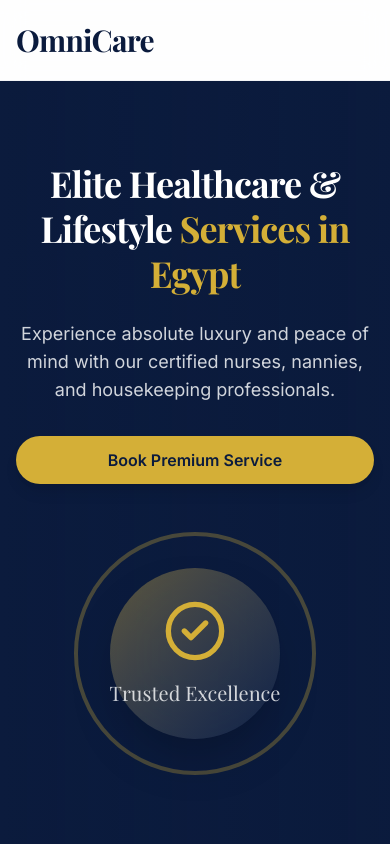
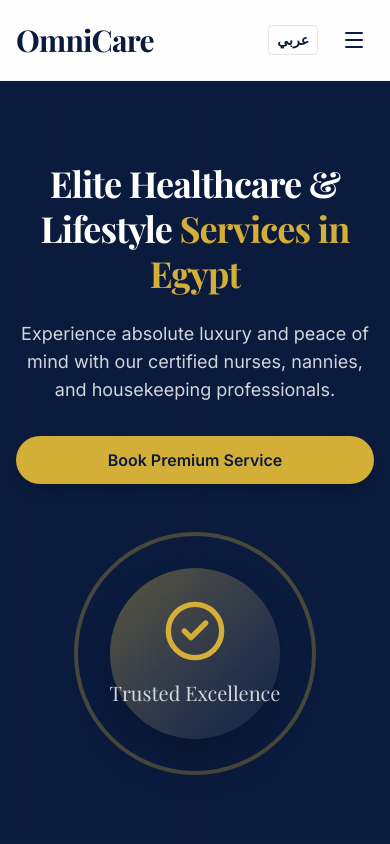
Before and after one commit to ali-mahmoud-999/OmniCare, a Next.js app: page / in a window 390 px wide. Shown: the top 844 px of the page. Built offline with nearby package versions, Linux system fonts and the light colour scheme; no server answers; the database is empty; a web font is replaced by a local one.

Commit message:
Add mobile hamburger menu for better navigation

```diff
--- a/package.json
+++ b/package.json
@@ -33,5 +33,8 @@
     "tailwindcss": "^4",
     "tsx": "^4.21.0",
     "typescript": "^5"
+  },
+  "prisma": {
+    "seed": "tsx prisma/seed.ts"
   }
 }
--- a/src/app/LandingPageUI.tsx
+++ b/src/app/LandingPageUI.tsx
@@ -1,7 +1,8 @@
 "use client";
 
+import { useState } from "react";
 import Link from "next/link";
-import { Phone, Mail, MapPin, ChevronDown, Star, CheckCircle2 } from "lucide-react";
+import { Phone, Mail, MapPin, ChevronDown, Star, CheckCircle2, Menu, X } from "lucide-react";
 import { BookingForm } from "./BookingForm";
 import { useLanguage } from "@/components/LanguageProvider";
 import { translations } from "@/lib/translations";
@@ -9,6 +10,7 @@ import { translations } from "@/lib/translations";
 export function LandingPageUI({ settings, services, testimonials, faqs }: any) {
   const { language, setLanguage, dir } = useLanguage();
   const t = translations[language];
+  const [mobileMenuOpen, setMobileMenuOpen] = useState(false);
 
   return (
     <div className="min-h-screen flex flex-col">
@@ -26,6 +28,8 @@ export function LandingPageUI({ settings, services, testimonials, faqs }: any) {
             <div className="flex items-center">
               <h1 className="text-3xl font-serif font-bold text-navy">{t.siteTitle}</h1>
             </div>
+
+            {/* Desktop Navigation */}
             <div className="hidden md:flex items-center space-x-8 rtl:space-x-reverse text-sm font-medium text-gray-700">
               <a href="#services" className="hover:text-gold transition-colors">{t.nav.services}</a>
               <a href="#testimonials" className="hover:text-gold transition-colors">{t.nav.testimonials}</a>
@@ -40,8 +44,31 @@ export function LandingPageUI({ settings, services, testimonials, faqs }: any) {
                 {language === "ar" ? "English" : "العربية"}
               </button>
             </div>
+
+            {/* Mobile Menu Button */}
+            <div className="md:hidden flex items-center gap-4">
+              <button
+                onClick={() => setLanguage(language === "ar" ? "en" : "ar")}
+                className="font-bold text-navy text-sm border border-gray-200 px-2 py-1 rounded"
+              >
+                {language === "ar" ? "EN" : "عربي"}
+              </button>
+              <button onClick={() => setMobileMenuOpen(!mobileMenuOpen)} className="text-navy p-2">
+                {mobileMenuOpen ? <X className="w-6 h-6" /> : <Menu className="w-6 h-6" />}
+              </button>
+            </div>
           </div>
         </div>
+
+        {/* Mobile Navigation Dropdown */}
+        {mobileMenuOpen && (
+          <div className="md:hidden bg-white border-b border-gray-100 px-4 py-4 space-y-4 shadow-lg absolute w-full">
+            <a href="#services" onClick={() => setMobileMenuOpen(false)} className="block font-medium text-gray-700 hover:text-gold">{t.nav.services}</a>
+            <a href="#testimonials" onClick={() => setMobileMenuOpen(false)} className="block font-medium text-gray-700 hover:text-gold">{t.nav.testimonials}</a>
+            <a href="#faq" onClick={() => setMobileMenuOpen(false)} className="block font-medium text-gray-700 hover:text-gold">{t.nav.faq}</a>
+            <a href="#book" onClick={() => setMobileMenuOpen(false)} className="block text-gold font-bold">{t.nav.bookNow}</a>
+          </div>
+        )}
       </header>
 
       {/* Hero Section */}
```
